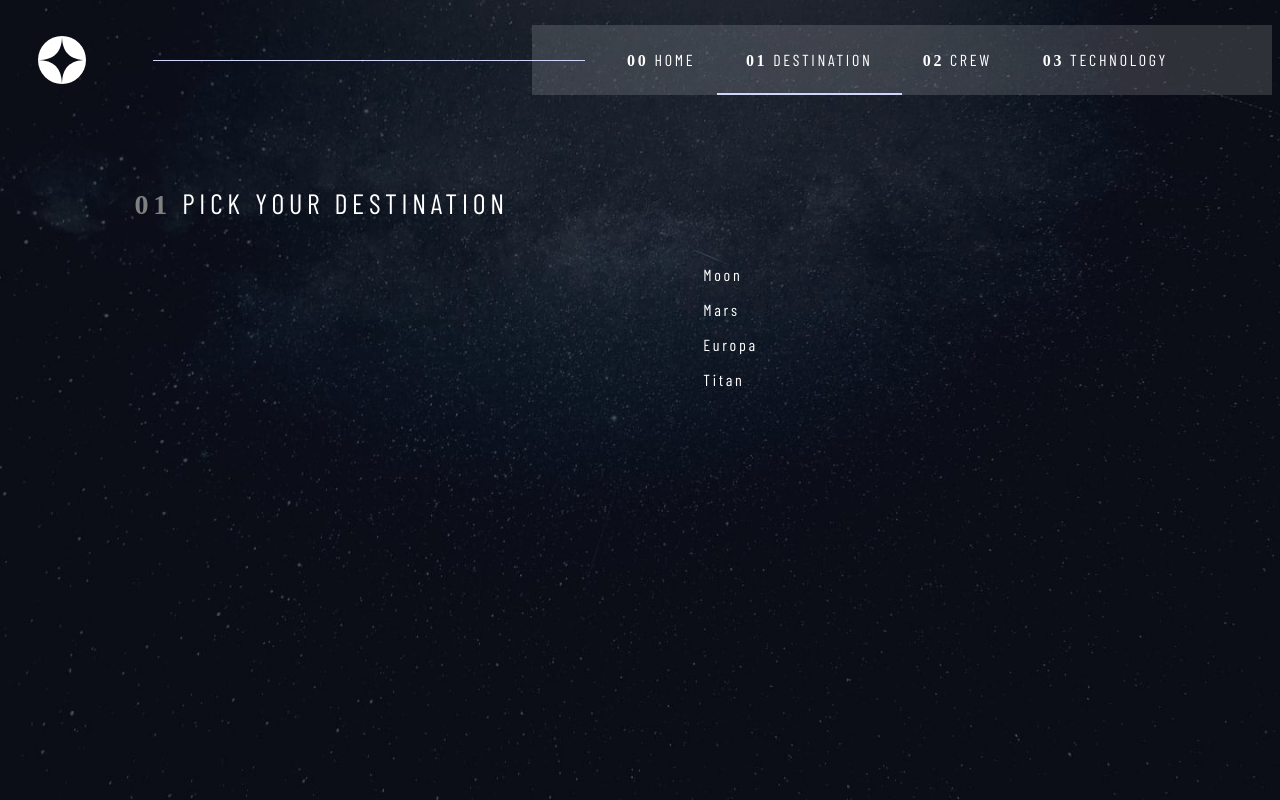
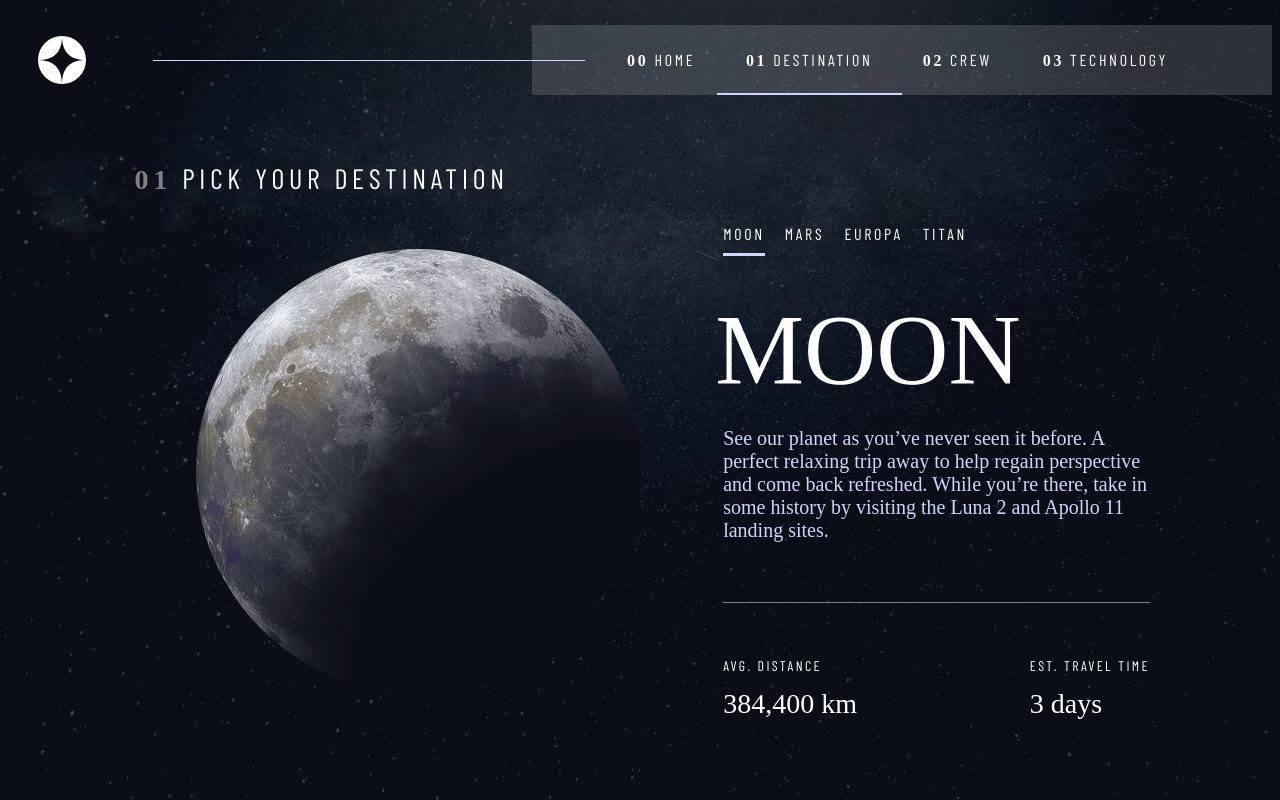
Before and after one commit to mihay12/space-tourism-website, a website: page index.html in a window 1280 px wide. Both pictures are taken after a click on the element "01 DESTINATION". Drawn offline with nearby package versions, Linux system fonts and the light colour scheme; a web font is replaced by a local one.

Commit message:
made destination-pages

```diff
--- a/css/index.css
+++ b/css/index.css
@@ -111,9 +111,8 @@ nav span:hover {
 
 .destination, .crew, .technology {
     display: none;
-    margin: 5% 0 0 10%;
+    margin: 3% 0 5% 10%;
 }
-
 
 /* Стилі для home-page */
 
@@ -180,6 +179,44 @@ main.destination p.heading-5 b {
     color: grey;
 }
 
+main.destination div.planet-info div.planet-nav {
+    display: flex;
+}
+
+main.destination div.planet-info div.planet-nav p.nav-text:hover, .nav-active{
+    border-bottom: 3px solid #d0d6f9;
+    padding-bottom: 10px;
+}
+
+main.destination div.planet-info div.planet-name p.heading-2 {
+    margin: 20px 0 20px 12px;
+}
+
+main.destination div.planet-info div.planet-text {
+    margin: 0 0 0 20px;
+    color: var(--color-light);
+    width: 75%;
+    font-size: 20px;
+}
+
+div.planet-info div.line {
+    width: 75%;
+    height: 1px;
+    background-color: gray;
+    margin: 60px 0 40px 20px;
+}
+
+div.planet-info div.additional-info {
+    display: flex;
+    justify-content: space-between;
+    width: 75%;
+    margin: 0 0 0 20px;
+}
+
+div.planet-info div.additional-info p.subheading-1 {
+    margin: 0;
+}
+
 /* Стилі для crew-page */
 
 
--- a/index.html
+++ b/index.html
@@ -44,13 +44,23 @@
     <div class="planet-info">
       <div class="planet-nav"></div>
       <div class="planet-name">
-        <p class="heading-1"></p>
+        <p class="heading-2"></p>
       </div>
       <div class="planet-text"></div>
       <div class="line"></div>
       <div class="additional-info">
-        <div class="avg-distance"></div>
-        <div class="est-travel-time"></div>
+        <div>
+          <p class="subheading-2">avg. distance</p>
+          <p class="subheading-1">
+            <span class="avg-distance"></span>
+          </p>
+        </div>
+        <div>
+          <p class="subheading-2">est. travel time</p>
+          <p class="subheading-1">
+            <span class="est-travel-time"></span>
+          </p>
+        </div>
       </div>
     </div>
   </main>
--- a/scripts/index.js
+++ b/scripts/index.js
@@ -1,7 +1,7 @@
 let data;
-fetch('./data.json')
-  .then(response => response.json())
-  .then(obj =>  data = obj);
+fetch("./data.json")
+  .then((response) => response.json())
+  .then((obj) => (data = obj));
 
 const pageMoveConditions = {
   home: {
@@ -32,8 +32,7 @@ const pageMoveConditions = {
   });
 }
 
-
-    const items = $("nav span, .heading-5, .heading-1, .heading-4");
+const items = $("nav span, .heading-5, .heading-1, .heading-4, .subheading-2");
 
 for (let i = 0; i < items.length; i++) {
   const itemCode = items[i].innerHTML.toUpperCase();
@@ -41,6 +40,7 @@ const pageMoveConditions = {
 }
 
 $("nav span").addClass("nav-text");
+$("span.nav-text").eq(0).addClass("span-hover");
 
 $("span, p").on("click", (event) => {
   const innerTextForMove = event.currentTarget.innerText
@@ -61,8 +61,9 @@ const pageMoveConditions = {
 
   if (innerTextForMove === "home") {
     $("html").css({
-          background: "url(./assets/home/background-home-desktop.jpg) no-repeat center center fixed",
-          backgroundSize: "cover"
+      background:
+        "url(./assets/home/background-home-desktop.jpg) no-repeat center center fixed",
+      backgroundSize: "cover",
     });
     $(".destination").css({
       display: "none",
@@ -77,11 +78,14 @@ const pageMoveConditions = {
       display: "grid",
     });
   }
+
   if (innerTextForMove === "destination") {
+    if ($(".destination").css("display") === "grid") return;
+
     $("html").css({
       background:
         "url(./assets/destination/background-destination-desktop.jpg) no-repeat center center fixed",
-            backgroundSize: "cover"
+      backgroundSize: "cover",
     });
     $(".home").css({
       display: "none",
@@ -95,25 +99,51 @@ const pageMoveConditions = {
     $(".destination").css({
       display: "grid",
     });
-        //треба доробити
-        for(let i = 0; i <= data["destinations"].length; i++) {
-          const navText = `<p class="nav-text">${data["destinations"][i].name} </p>`
-          $(".planet-nav").append(navText).on("click", event => {
-            debugger
-            $(".planet-name p").text(data["destinations"][i].name);
+
+    if (!$(".planet-nav").children().length) {
+      for (let i = 0; i < data["destinations"].length; i++) {
+        const navText = `<p class="nav-text" style="margin: 0 0 16px 20px;">${data[
+          "destinations"
+        ][i]["name"].toUpperCase()} </p>`;
+
+        $(".planet-nav").append(navText);
+
+        $(".planet-name p").text(data["destinations"][0]["name"].toUpperCase());
         $(".planet-img").css({
-              background: data["destinations"][i]["images"]["png"],
+          background: `url(${data["destinations"][0]["images"]["png"]}) no-repeat center center`,
+        });
+        $(".planet-text").text(data["destinations"][0].description);
+        $(".avg-distance").text(data["destinations"][0].distance);
+        $(".est-travel-time").text(data["destinations"][0].travel);
+      }
+      $("div.planet-nav p.nav-text").eq(0).addClass("nav-active");
+    }
+
+    $("p.nav-text").on("click", (event) => {
+      const destinationInnerText = event.currentTarget.innerText;
+      for (let i = 0; i < data["destinations"].length; i++) {
+        const name = data["destinations"][i]["name"].toUpperCase();
+        if (name === destinationInnerText) {
+          $(".planet-name p").text(name);
+          $(".planet-img").css({
+            background: `url(${data["destinations"][i]["images"]["png"]}) no-repeat center center`,
           });
           $(".planet-text").text(data["destinations"][i].description);
           $(".avg-distance").text(data["destinations"][i].distance);
           $(".est-travel-time").text(data["destinations"][i].travel);
+          $("div.planet-nav p.nav-text").eq(i).addClass("nav-active");
+        } else {
+          $("div.planet-nav p.nav-text").eq(i).removeClass("nav-active");
+        }
+      }
     });
   }
-      }
+
   if (innerTextForMove === "crew") {
     $("html").css({
-          background: "url(./assets/crew/background-crew-desktop.jpg) no-repeat center center fixed",
-          backgroundSize: "cover"
+      background:
+        "url(./assets/crew/background-crew-desktop.jpg) no-repeat center center fixed",
+      backgroundSize: "cover",
     });
     $(".destination").css({
       display: "none",
@@ -128,11 +158,12 @@ const pageMoveConditions = {
       display: "grid",
     });
   }
+
   if (innerTextForMove === "technology") {
     $("html").css({
       background:
         "url(./assets/technology/background-technology-desktop.jpg) no-repeat center center fixed",
-          backgroundSize: "cover"
+      backgroundSize: "cover",
     });
     $(".destination").css({
       display: "none",
```
Lines whose indentation alone changed are shown as unchanged.
